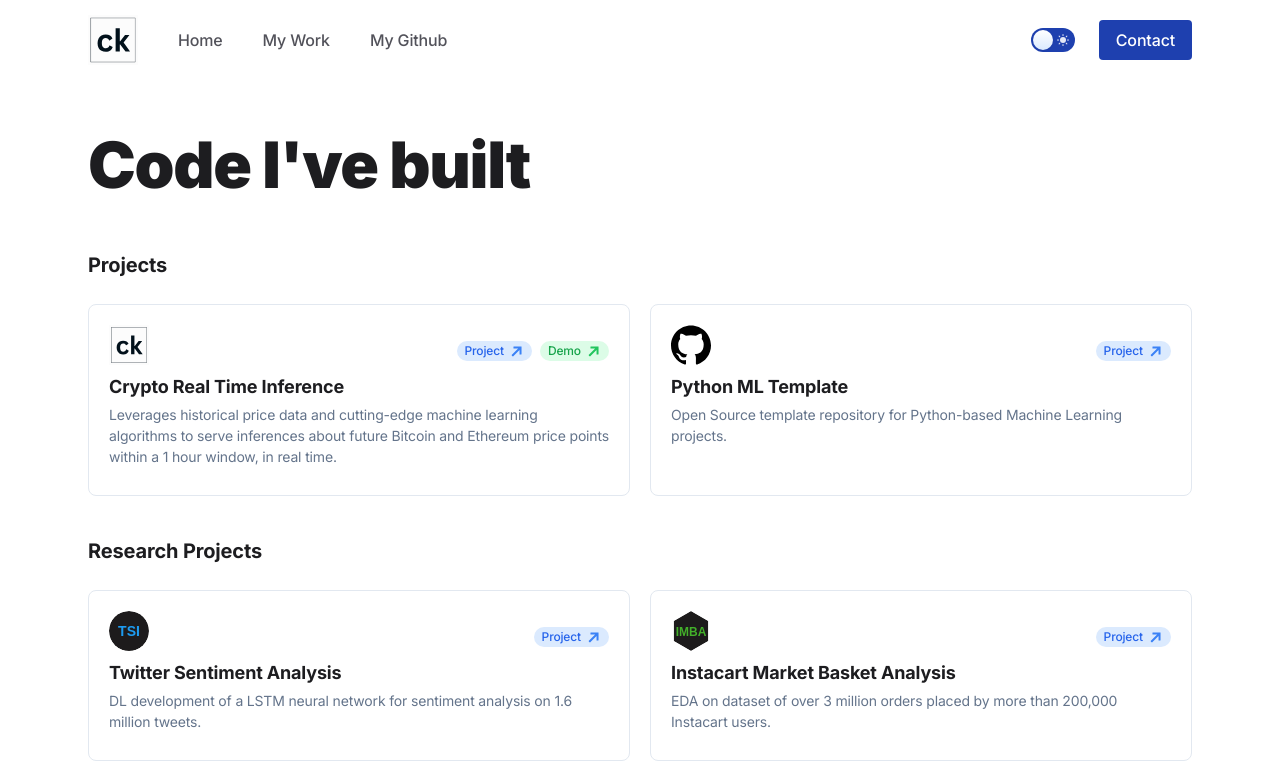
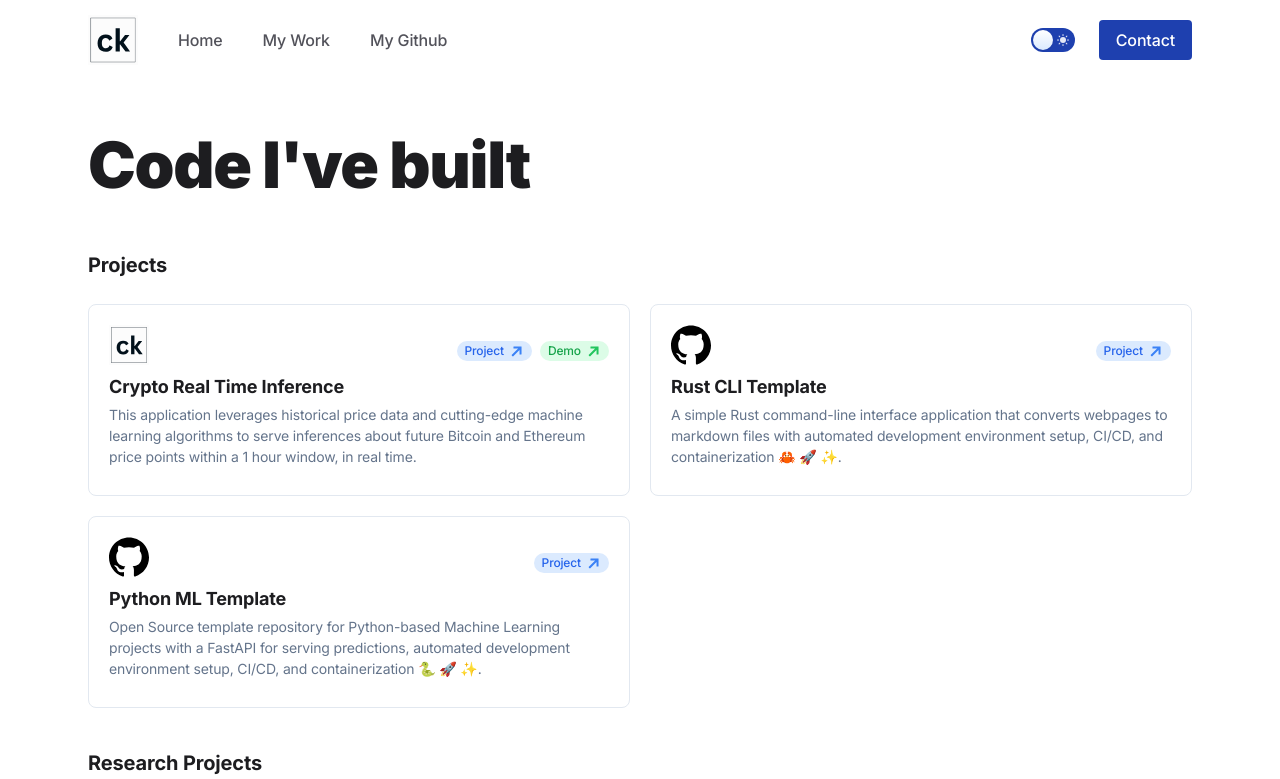
Before and after one commit to christopherkeim/christopherkeim-xyz, a Next.js app: page /projects in a window 1280 px wide. Shown: the top 779 px of the page. Built offline with nearby package versions, Linux system fonts and the light colour scheme.

Commit message:
Added `rust-cli-template` to projects.

```diff
--- a/app/projects/page.tsx
+++ b/app/projects/page.tsx
@@ -21,7 +21,16 @@ export default function Projects() {
       demoLink: "/projects/crypto",
       title: "Crypto Real Time Inference",
       excerpt:
-        "Leverages historical price data and cutting-edge machine learning algorithms to serve inferences about future Bitcoin and Ethereum price points within a 1 hour window, in real time.",
+        "This application leverages historical price data and cutting-edge machine learning algorithms to serve inferences about future Bitcoin and Ethereum price points within a 1 hour window, in real time.",
+    },
+    {
+      id: "rust_cli_template",
+      iconLight: GitHubIcon,
+      iconDark: GitHubIcon,
+      link: "https://github.com/christopherkeim/rust-cli-template",
+      title: "Rust CLI Template",
+      excerpt:
+        "A simple Rust command-line interface application that converts webpages to markdown files with automated development environment setup, CI/CD, and containerization 🦀 🚀 ✨.",
     },
     {
       id: "python_ml_template",
@@ -30,7 +39,7 @@ export default function Projects() {
       link: "https://github.com/christopherkeim/python-ml-template",
       title: "Python ML Template",
       excerpt:
-        "Open Source template repository for Python-based Machine Learning projects.",
+        "Open Source template repository for Python-based Machine Learning projects with a FastAPI for serving predictions, automated development environment setup, CI/CD, and containerization 🐍 🚀 ✨.",
     },
   ];
 
```
